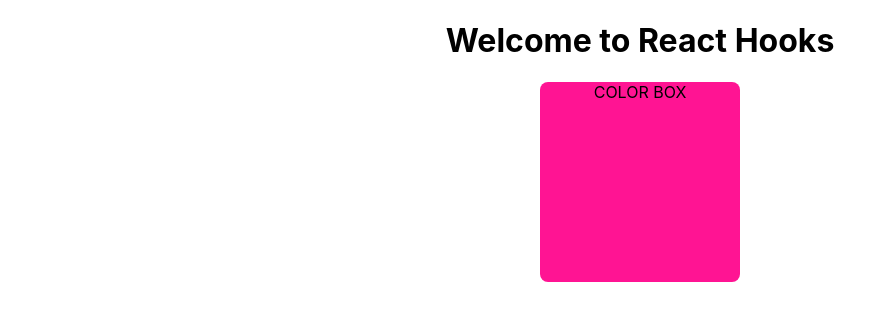
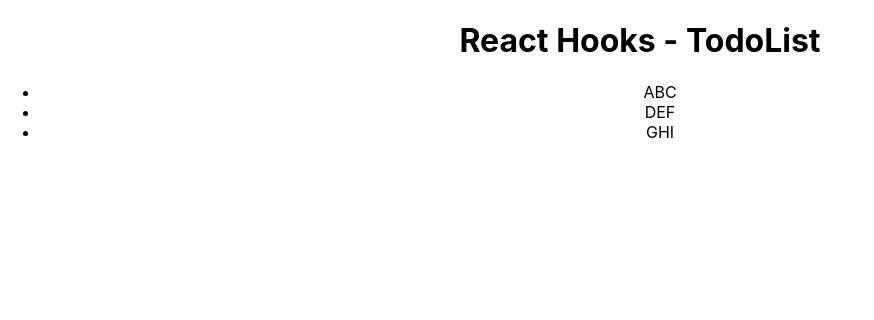
Before and after one commit to thloc/react-hooks-demo, a React (Create React App) app: page / in a window 1280 px wide. Shown: the top 320 px of the page, without its empty margins (0-874 px from the left). Built offline with nearby package versions, Linux system fonts and the light colour scheme.

Commit message:
[2]Demo useState hook

```diff
--- a/src/App.js
+++ b/src/App.js
@@ -1,14 +1,37 @@
-import React from 'react';
+import React, { useState } from 'react';
 
 import './App.scss';
 import ColorBox from './components/ColorBox';
+import TodoList from './components/TodoList';
 
 function App() {
+  const [todoList, setTodoList] = useState([
+    { id: 1, title: 'ABC' },
+    { id: 2, title: 'DEF' },
+    { id: 3, title: 'GHI' },
+  ]);
+
+  function handleTodoClick(todo) {
+    const index = todoList.findIndex(x => x.id = todo.id);
+
+    if (index < 0) return;
+
+    const newTodoList = [...todoList];
+    newTodoList.splice(index, 1);
+    setTodoList(newTodoList);
+  }
+
   return (
     <div className="app">
-      <h1>Welcome to React Hooks</h1>
+      {/* <h1>Welcome to React Hooks</h1>
 
-      <ColorBox/>
+      <ColorBox/> */}
+
+      <h1>React Hooks - TodoList</h1>
+
+      <TodoList
+        todos={todoList}
+        onTodoClick={handleTodoClick}/>
     </div>
   );
 }
--- a/src/components/ColorBox/index.jsx
+++ b/src/components/ColorBox/index.jsx
@@ -1,5 +1,5 @@
 import React, { useState } from 'react';
-import PropTypes from 'prop-types';
+
 import './ColorBox.scss';
 
 ColorBox.propTypes = {
--- /dev/null
+++ b/src/components/TodoList/index.jsx
@@ -0,0 +1,37 @@
+import React from 'react';
+import PropTypes from 'prop-types';
+
+TodoList.propTypes = {
+  todos: PropTypes.array,
+  onTodoClick: PropTypes.func,
+};
+
+TodoList.defaultProps = {
+  todos: [],
+  onTodoClick: null
+}
+
+function TodoList(props) {
+  const { todos, onTodoClick } = props;
+
+  function handleClick(todo) {
+    if (onTodoClick) {
+      onTodoClick(todo);
+    }
+  }
+
+  return (
+    <ul className="todo-list">
+      {
+        todos.map(todo => (
+        <li
+          key={todo.id}
+          onClick={() => handleClick(todo)}
+        >{todo.title}</li>
+        ))
+      }
+    </ul>
+  );
+}
+
+export default TodoList;
```
